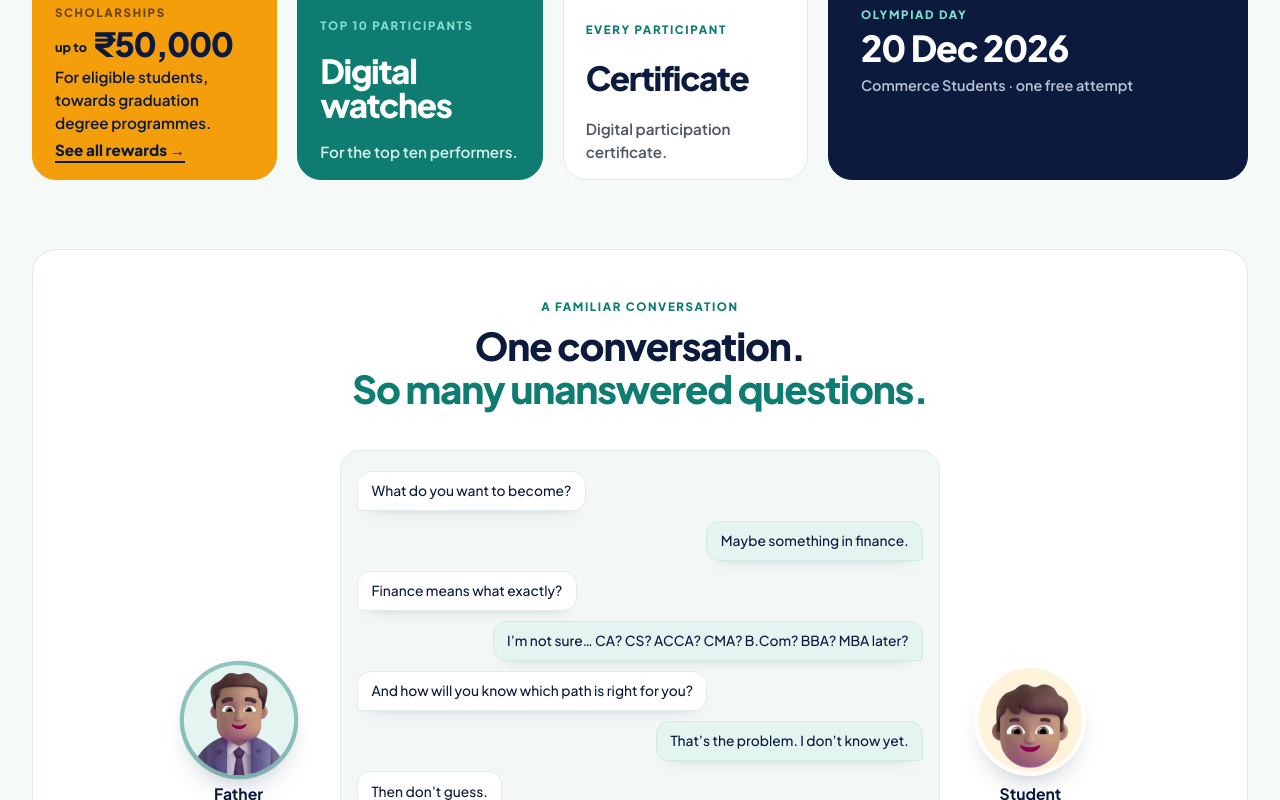
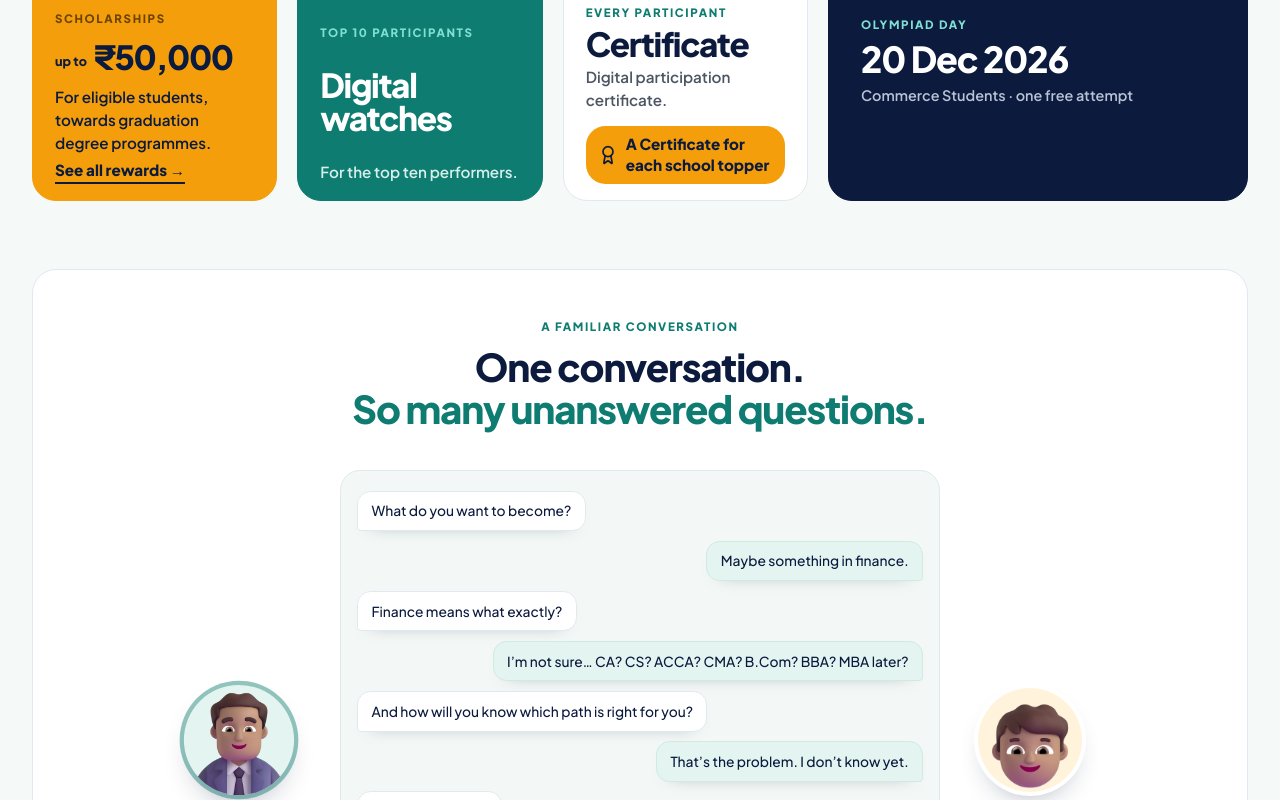
Before and after one commit to mardimanisha/acca-olympiad, a Next.js app: page / in a window 1280 px wide. Shown: the part 920-1720 px from the top of the page. Built offline with nearby package versions, Linux system fonts and the light colour scheme.

Commit message:
Add certificate information for school toppers in Hero and Receive sections

```diff
--- a/src/components/sections/hero.tsx
+++ b/src/components/sections/hero.tsx
@@ -133,6 +133,10 @@ export function Hero() {
                 Certificate
               </span>
               <div className="text-[0.95rem] font-semibold">Digital participation certificate.</div>
+              <div className="mt-2 flex items-center gap-2 rounded-xl bg-amber px-3 py-2 text-[0.95rem] leading-snug font-extrabold text-navy">
+                <Award className="size-5 flex-none" />
+                A Certificate for each school topper
+              </div>
             </Tile>
           </div>
 
--- a/src/components/sections/receive.tsx
+++ b/src/components/sections/receive.tsx
@@ -35,6 +35,10 @@ export function Receive() {
             <span className="ic"><Award /></span>
             <h3 className={h3}>Participation Certificate</h3>
             <p>Every student who successfully completes the Olympiad receives a digital certificate.</p>
+            <p className="flex items-center gap-2.5 rounded-xl bg-amber px-3.5 py-3 text-[1.05rem] leading-snug font-extrabold text-navy">
+              <Award className="size-6 flex-none" />
+              A Certificate for each school topper
+            </p>
             <div className="mt-auto rounded-2xl border-[3px] border-double border-amber bg-white px-4 py-[30px] text-center text-navy transition-transform duration-500 hover:-rotate-2 hover:scale-[1.03]">
               <small className="block text-[0.6rem] font-extrabold tracking-[0.14em] text-teal">CERTIFICATE OF PARTICIPATION</small>
               <b className="mt-2.5 mb-2 block text-[1.6rem] font-extrabold tracking-[-0.02em]">Your Name</b>
```
